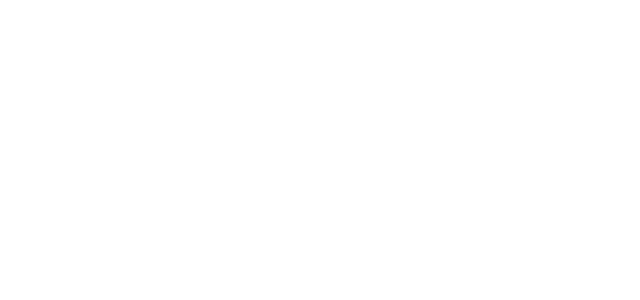
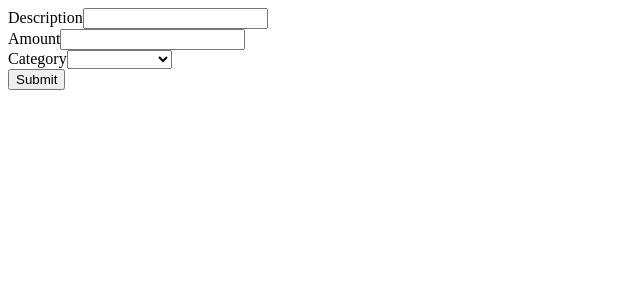
Before and after one commit to houssamouhra/expense-tracker, a React (Vite) app: page / in a window 1280 px wide. Shown: the top 300 px of the page, without its empty margins (0-640 px from the left). Built offline with nearby package versions, Linux system fonts and the light colour scheme.

Commit message:
feat: add expense entry form component

```diff
--- a/src/App.tsx
+++ b/src/App.tsx
@@ -1,5 +1,11 @@
+import Form from './components/Form';
+
 const App = () => {
-  return <></>;
+  return (
+    <>
+      <Form />
+    </>
+  );
 };
 
 export default App;
--- /dev/null
+++ b/src/components/Form.tsx
@@ -0,0 +1,29 @@
+const Form = () => {
+  return (
+    <form action=''>
+      <div>
+        <label htmlFor='description'>Description</label>
+        <input id='description' type='text' />
+      </div>
+
+      <div>
+        <label htmlFor='amount'>Amount</label>
+        <input id='amount' type='text' />
+      </div>
+
+      <div>
+        <label htmlFor='category'>Category</label>
+        <select name='category' id='category'>
+          <option value=''></option>
+          <option value='Groceries'>Groceries</option>
+          <option value='Utilities'>Utilities</option>
+          <option value='Entertainment'>Entertainment</option>
+        </select>
+      </div>
+
+      <button type='submit'>Submit</button>
+    </form>
+  );
+};
+
+export default Form;
```
